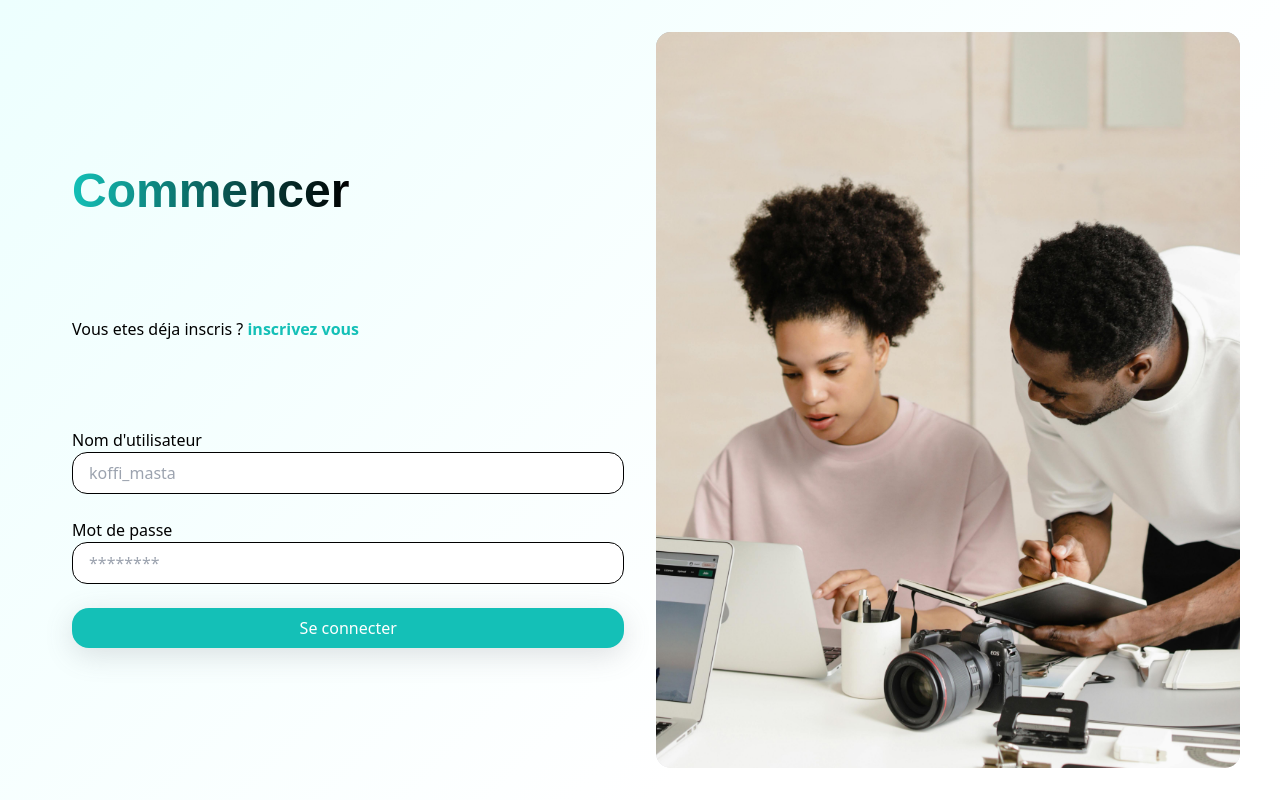
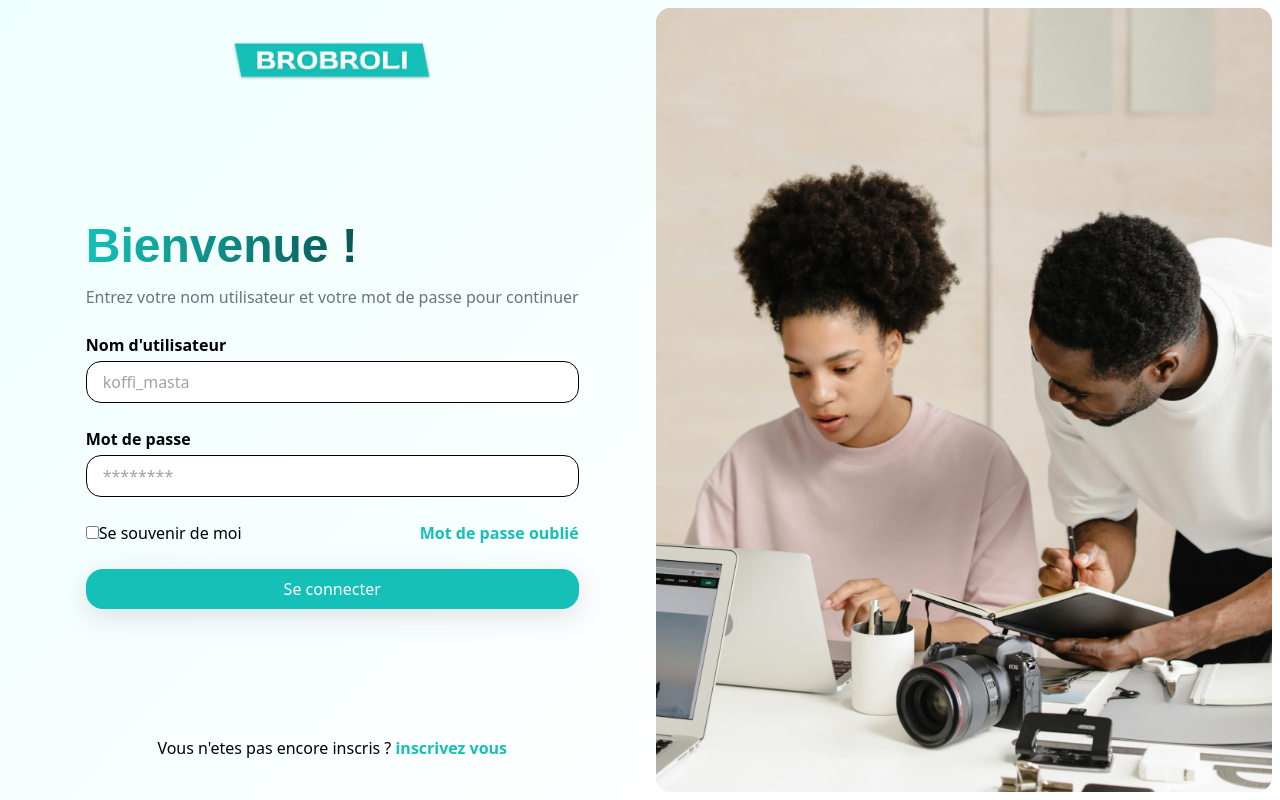
Before and after one commit to Delon00/PrestaCi, an Angular app: page /register in a window 1280 px wide. Built offline with nearby package versions, Linux system fonts and the light colour scheme.

Commit message:
modified:   src/app/auth/register/register.component.css 	modified:   src/app/auth/register/register.component.html

```diff
--- a/src/app/auth/register/register.component.css
+++ b/src/app/auth/register/register.component.css
@@ -2,7 +2,7 @@
     background: rgb(237,255,254);
     background: linear-gradient(135deg, rgba(237,255,254,1) 0%, rgba(255,255,255,1) 70%);
     display: flex;
-    padding: 2rem 2.5rem;
+    padding: 0.5rem;
     height: 100dvh;
 }
 .login-main .right{
@@ -22,9 +22,9 @@
     padding: 2rem;
     display: flex;
     width: 100%;
-    align-items: start;
+    align-items: center;
     flex-direction: column;
-    justify-content: space-evenly;
+    justify-content: space-between;
 }
 .login-main .left h1{background: #000000;
     background: linear-gradient(to left, #000000 0%, #14C0B7 100%);
--- a/src/app/auth/register/register.component.html
+++ b/src/app/auth/register/register.component.html
@@ -1,16 +1,30 @@
 <main class="login-main">
     <section class="left">
-        <h1>Commencer</h1>
-        <p>Vous etes déja inscris ? <a routerLink="/login">inscrivez vous</a ></p>
+        <div>
+            <a routerLink="/" routerLinkActive="active" ariaCurrentWhenActive="page"><img class="logo"  src="media/images/Logo.png" alt=""></a>
+        </div>
+        <div>
+            <h1>Bienvenue !</h1>
+            <p class="mb-6 text-center text-gray-500">Entrez votre nom utilisateur et votre mot de passe pour continuer</p>
             <form action="/dashboard" method="post">
                 <div class="form-inputs">
-                <label for="email">Nom d'utilisateur</label>
+                    <label class="font-semibold mb-1" for="email">Nom d'utilisateur</label>
                     <input type="email" name="email" id="email" placeholder="koffi_masta">
-                <label for="password">Mot de passe</label>
+                    <label class="font-semibold mb-1" for="password">Mot de passe</label>
                     <input type="password" name="password" id="password" placeholder="********">
+                </div>
+                <div class="flex justify-between items-center mb-6">
+                    <div class="remember-me-container">
+                        <input type="checkbox" name="remember" id="remember">
+                        <label for="remember">Se souvenir de moi</label>
+                    </div>
+                    <a class="text-forget-mdp" href="http://">Mot de passe oublié</a>
                 </div>
                 <button class="btn-link btn-submit" type="submit">Se connecter</button>
             </form>
+        </div>
+        <p class="register-text">Vous n'etes pas encore inscris ? <a routerLink="/login">inscrivez vous</a ></p>
+
     </section>
     <section class="right">
         <img src="media/images/login.jpg" alt="">
```
Lines whose indentation alone changed are shown as unchanged.
